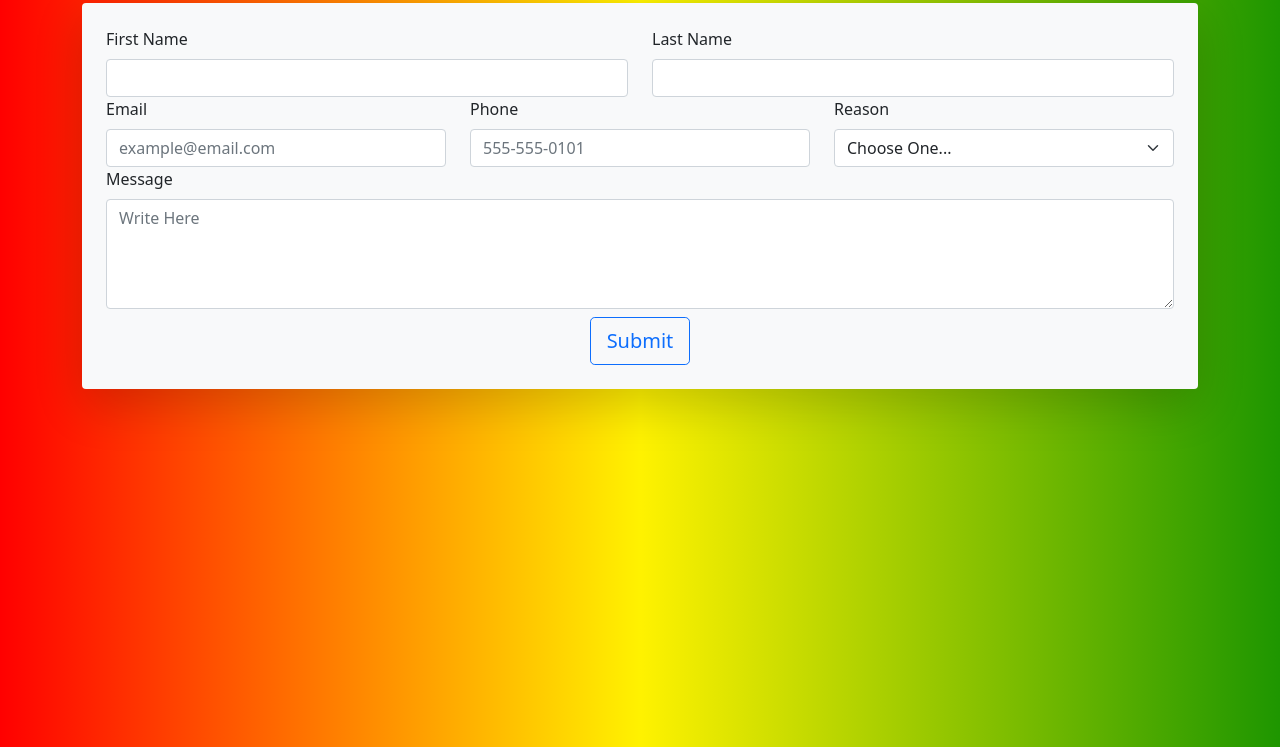
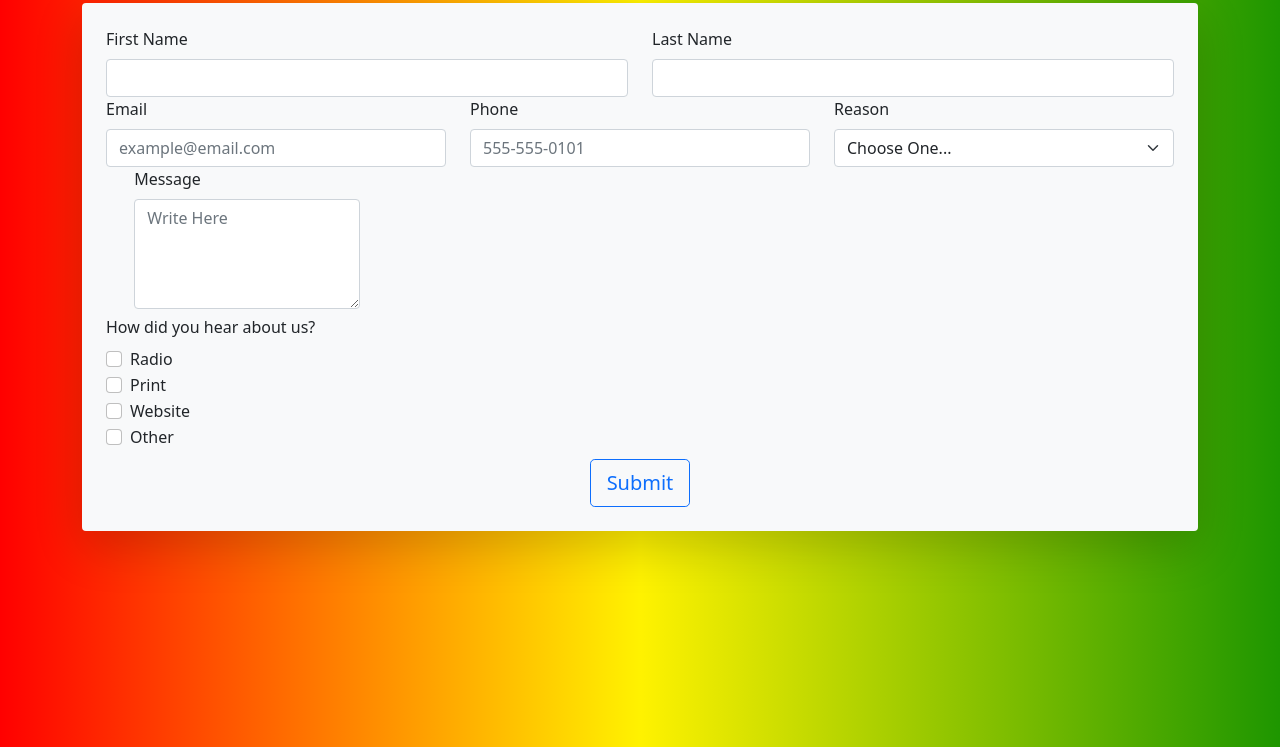
Before and after one commit to josephStuff/ContactFormTemplate, a plain HTML site: page index.html in a window 1280 px wide. Shown: the part 53-800 px from the top of the page. Drawn offline with nearby package versions, Linux system fonts and the light colour scheme.

Commit message:
netlify update forms

```diff
--- a/index.html
+++ b/index.html
@@ -17,9 +17,9 @@
 
 <body>
        <div class="container">
-           <h1>Contact Form Template </h1>
+           <h1>Contact Form Template</h1>
            <div class="p-3 botder botder-2 rounded shadow-lg bg-light" id="formContainingDiv">
-               <form name="contactForm" class="row g-3 p-2">
+               <form name="contactForm" class="row g-3 p-2" netlify>
                     <div class="col-12">
                         <div class="row">
                             <div class="col-12 col-md-6 form-group">
@@ -49,9 +49,30 @@
                                 </select>
                             </div>
                             <div class="col-12 form-group">
+                                <label for="inputMessage" class="form-label"></label>
+                                <div class="form-check form-check-inline">
                                     <label for="inputMessage" class="form-label">Message</label>
                                     <textarea type="text" class="form-control" name="message" rows="4"
                                         placeholder="Write Here"></textarea>
+                                </div>
+                                <div class="col-12 form-group">
+                                    <label class="form-label">How did you hear about us?</label>
+                                <div class="form-check">
+                                    <label for="inputFunnel" class="form-check-label">Radio</label>
+                                    <input type="checkbox" value="radio" class="form-check-input" name="funnel">
+                                </div>
+                                </div>
+                                <div class="form-check">
+                                    <label for="inputFunnel" class="form-check-label">Print</label>
+                                    <input type="checkbox" value="print" class="form-check-input" name="funnel" />
+                                </div>
+                                <div class="form-check">
+                                    <label for="inputFunnel" class="form-check-label">Website</label>
+                                    <input type="checkbox" value="print" class="form-check-input" name="funnel" />
+                                </div>
+                                <div class="form-check">
+                                    <label for="inputFunnel" class="form-check-label">Other</label>
+                                    <input type="checkbox" value="print" class="form-check-input" name="funnel" />
                                 </div>
                                 <div class="col-12 d-flex justify-content-center pt-2">
                                     <button type="submit" class="btn btn-outline-primary btn-lg">Submit</button>
```
Lines whose indentation alone changed are shown as unchanged.
